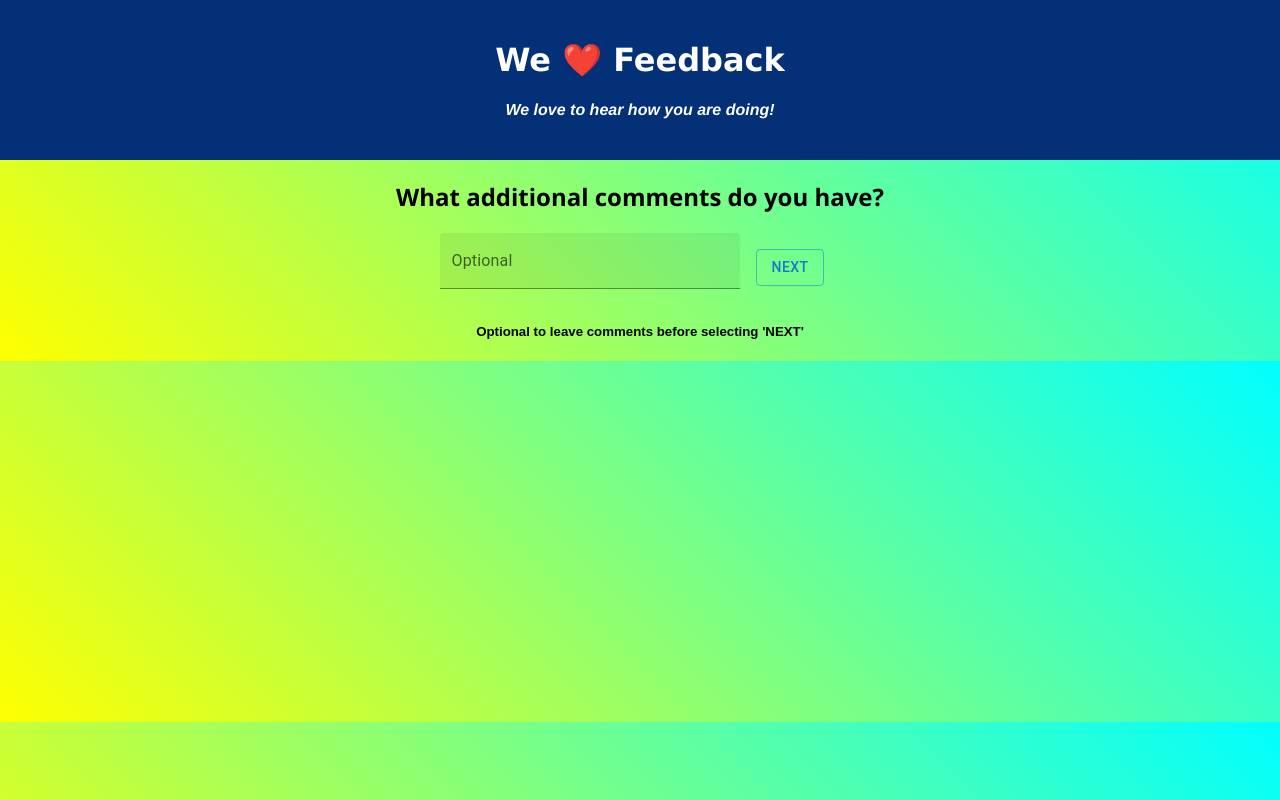
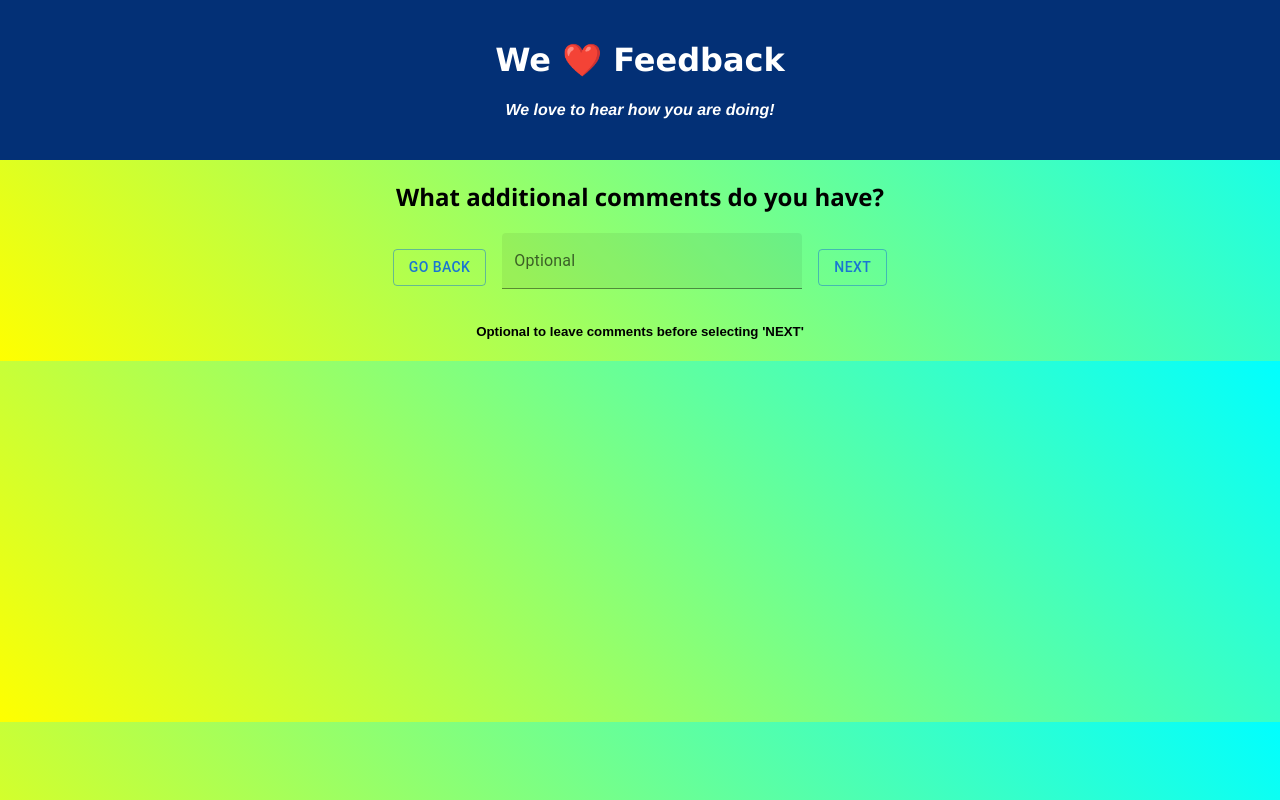
Before and after one commit to mikeflintrop/weekend-redux-feedback-loop, a React (Create React App) app: page /#/comments in a window 1280 px wide. Built offline with nearby package versions, Linux system fonts and the light colour scheme.

Commit message:
added go back buttons

```diff
--- a/src/components/Comments/Comments.jsx
+++ b/src/components/Comments/Comments.jsx
@@ -23,9 +23,20 @@ function commentsFunction () {
         // setNewComments('');
     }
 
+    const handleGoBack = (event) => {
+        event.preventDefault();
+        history.push('/support');
+    }
+
     return (
         <form onSubmit={handleCommentsSubmit}>
             <h2>What additional comments do you have?</h2>
+            <Button
+            sx={{m: 2}}
+            variant="outlined"
+            onClick={handleGoBack}
+            >GO BACK</Button>
+
             <TextField
                 // required
                 sx={{width: 300}}
--- a/src/components/Feedback/Feedback.jsx
+++ b/src/components/Feedback/Feedback.jsx
@@ -35,6 +35,11 @@ function feedbackFunction () {
         history.push('/thanks');
     }
 
+    const handleGoBack = (event) => {
+        event.preventDefault();
+        history.push('/comments');
+    }
+
     return (
         <div>
             <h2>Review Your Feedback</h2>
@@ -42,6 +47,13 @@ function feedbackFunction () {
             <h4>Understanding: {understanding}</h4>
             <h4>Support: {support}</h4>
             <h4>Comments: {comments}</h4>
+
+            <Button
+            sx={{m: 2}}
+            variant="outlined"
+            onClick={handleGoBack}
+            >GO BACK</Button>
+
             <Button
             variant="outlined"
             onClick={handleFeedbackSubmit}>SUBMIT</Button>
--- a/src/components/Support/Support.jsx
+++ b/src/components/Support/Support.jsx
@@ -23,9 +23,20 @@ function supportFunction () {
         // setNewSupport('');
     }
 
+    const handleGoBack = (event) => {
+        event.preventDefault();
+        history.push('/understanding');
+    }
+
     return (
         <form onSubmit={handleSupportSubmit}>
             <h2>How supported do you feel with today's content?</h2>
+            <Button
+            sx={{m: 2}}
+            variant="outlined"
+            onClick={handleGoBack}
+            >GO BACK</Button>
+
             <TextField
                 sx={{width: 100}}
                 id="filled-number"
--- a/src/components/Understanding/Understanding.jsx
+++ b/src/components/Understanding/Understanding.jsx
@@ -23,9 +23,20 @@ function understandingFunction () {
         // setNewUnderstanding('');
     }
 
+    const handleGoBack = (event) => {
+        event.preventDefault();
+        history.push('/');
+    }
+
     return (
         <form onSubmit={handleUnderstandingSubmit}>
             <h2>How well are you understanding today's content?</h2>
+            <Button
+            sx={{m: 2}}
+            variant="outlined"
+            onClick={handleGoBack}
+            >GO BACK</Button>
+
             <TextField
                 sx={{width: 100}}
                 id="filled-number"
```
